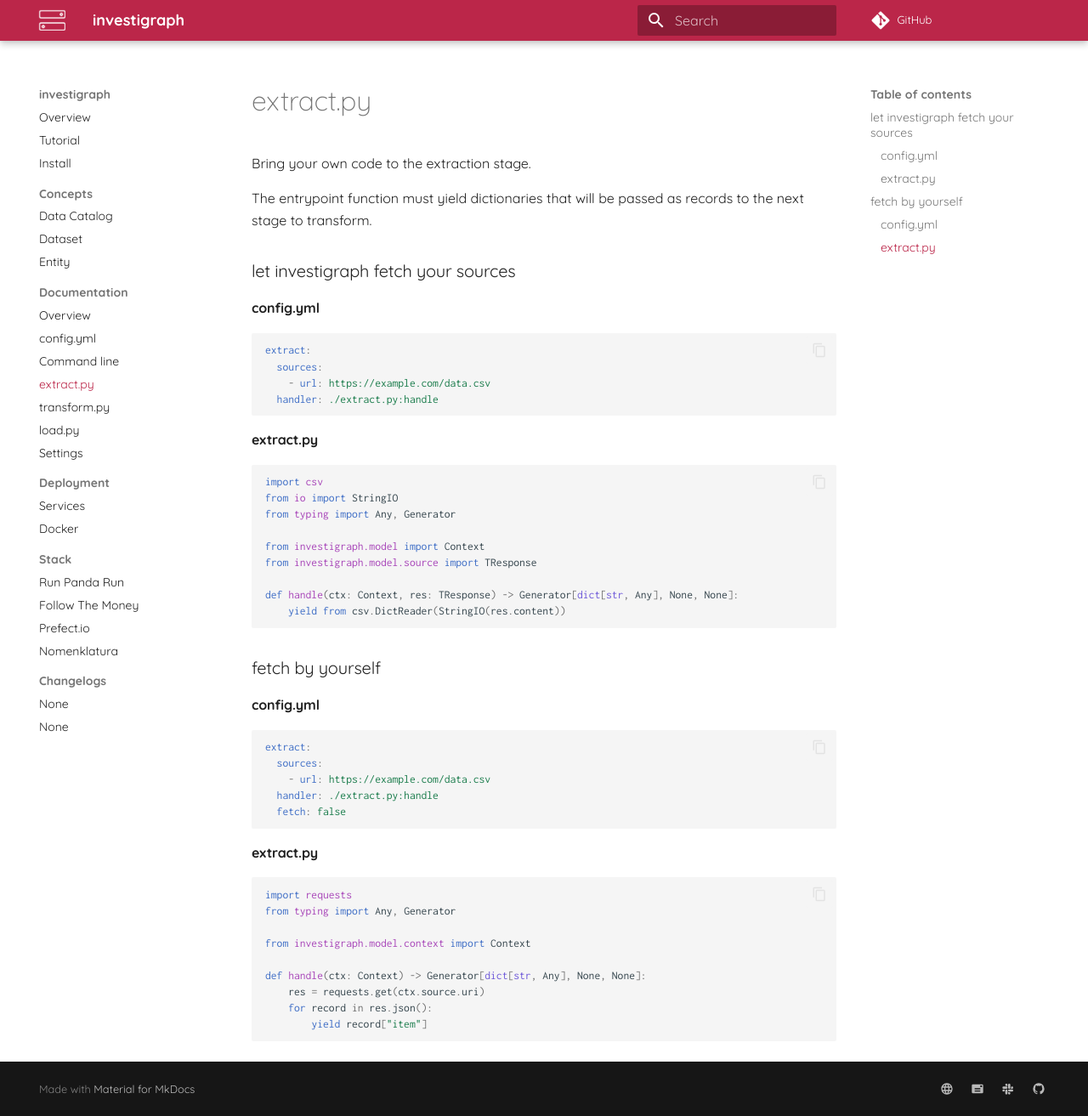
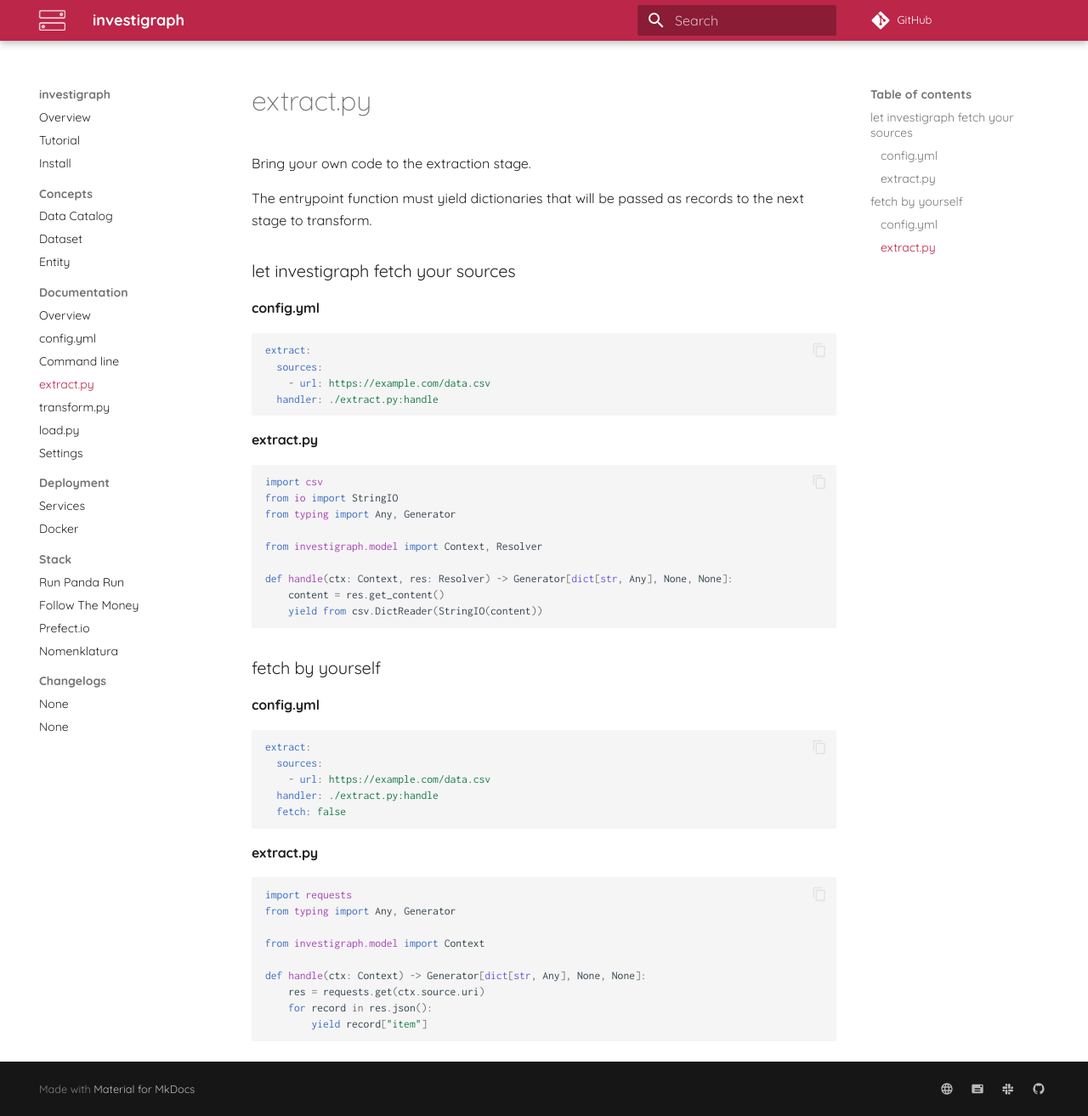
Before and after one commit to investigativedata/investigraph, an MkDocs documentation site: the page built from docs/reference/extract.md, in a window 1280 px wide and 1313 px high. Shown: the whole window at 85% size. Built offline with MkDocs 1.6.1 and Material for MkDocs 9.7.7, drawn with Linux system fonts in a browser that asks for light colours; comment, search, counter and statistics services are not loaded.

Commit message:
📝 (extract) update function signature

````diff
--- a/docs/reference/extract.md
+++ b/docs/reference/extract.md
@@ -22,11 +22,11 @@
 from io import StringIO
 from typing import Any, Generator
 
-from investigraph.model import Context
-from investigraph.model.source import TResponse
+from investigraph.model import Context, Resolver
 
-def handle(ctx: Context, res: TResponse) -> Generator[dict[str, Any], None, None]:
-    yield from csv.DictReader(StringIO(res.content))
+def handle(ctx: Context, res: Resolver) -> Generator[dict[str, Any], None, None]:
+    content = res.get_content()
+    yield from csv.DictReader(StringIO(content))
 ```
 
 ### fetch by yourself
@@ -47,7 +47,7 @@
 import requests
 from typing import Any, Generator
 
-from investigraph.model.context import Context
+from investigraph.model import Context
 
 def handle(ctx: Context) -> Generator[dict[str, Any], None, None]:
     res = requests.get(ctx.source.uri)
````
